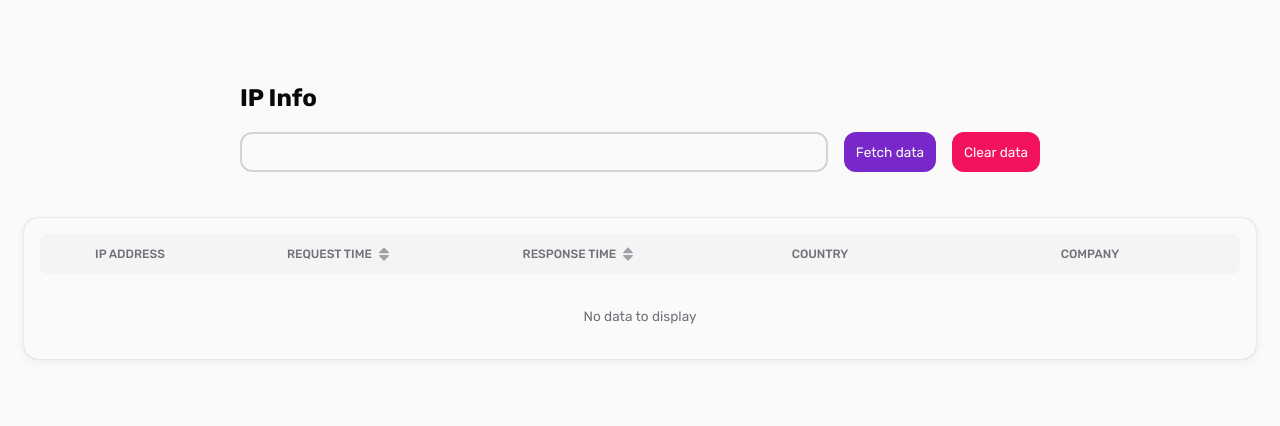
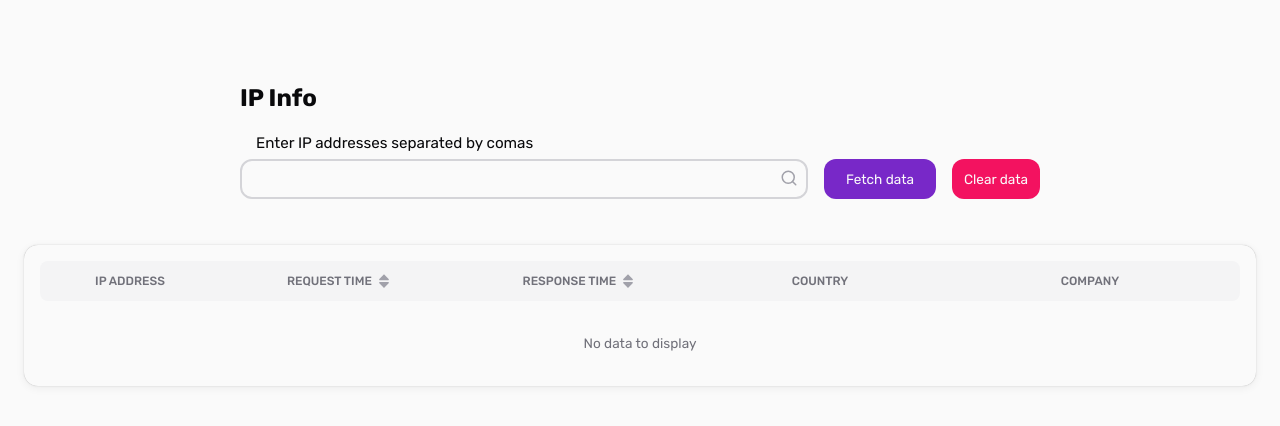
Before and after one commit to kamilradziszewski/ip-info, a React (Vite) app: page / in a window 1280 px wide. Shown: the top 426 px of the page. Built offline with nearby package versions, Linux system fonts and the light colour scheme.

Commit message:
Add search input icon

```diff
--- a/src/components/Search/Search.scss
+++ b/src/components/Search/Search.scss
@@ -8,8 +8,15 @@
     display: flex;
   }
 
+  &__InputWrapper {
+    width: 100%;
+    position: relative;
+    display: flex;
+  }
+
   &__Input {
     width: 100%;
+    padding-right: 2rem;
 
     &--Error {
       border-color: $danger;
@@ -19,11 +26,29 @@
         border-color: $danger;
       }
     }
+
+    &Label {
+      font-size: 0.95rem;
+      margin-left: 1rem;
+      margin-bottom: 0.25rem;
+    }
+
+    &Icon {
+      position: absolute;
+      top: 10px;
+      right: 10px;
+      stroke: $gray-400;
+    }
   }
 
   &__Button {
     margin-left: 1rem;
     color: $white;
+
+    &.Button__Primary {
+      min-width: 7rem;
+      justify-content: center;
+    }
 
     &Spinner {
       margin-right: 0.3rem;
--- a/src/components/Search/Search.tsx
+++ b/src/components/Search/Search.tsx
@@ -3,6 +3,7 @@ import { FormEvent, useState } from "react";
 import { Observer } from "mobx-react-lite";
 
 import { CgSpinner } from "react-icons/cg";
+import { LuSearch } from "react-icons/lu";
 
 import { useStore } from "../../stores/store";
 
@@ -34,7 +35,7 @@ function Search() {
     );
     if (invalidIpAddress) {
       dataStore.setSearchInputValidationError(
-        `Invalid IP Address format: "${invalidIpAddress}"`,
+        `Invalid IP Address format: ${invalidIpAddress}`,
       );
       return;
     }
@@ -66,9 +67,16 @@ function Search() {
       {() => (
         <form onSubmit={handleSubmit} className="Search">
           <div className="Search__Row">
+            <label htmlFor="search-input" className="Search__InputLabel">
+              Enter IP addresses separated by comas
+            </label>
+          </div>
+          <div className="Search__Row">
+            <div className="Search__InputWrapper">
               <input
                 type="search"
                 value={searchInputValue}
+                id="search-input"
                 onChange={(e) => {
                   dataStore.setSearchInputValidationError("");
                   setSearchInputValue(e.target.value);
@@ -79,6 +87,8 @@ function Search() {
                     : ""
                 }`}
               />
+              <LuSearch className="Search__InputIcon" size="18px" />
+            </div>
 
             <button
               type="submit"
```
Lines whose indentation alone changed are shown as unchanged.
